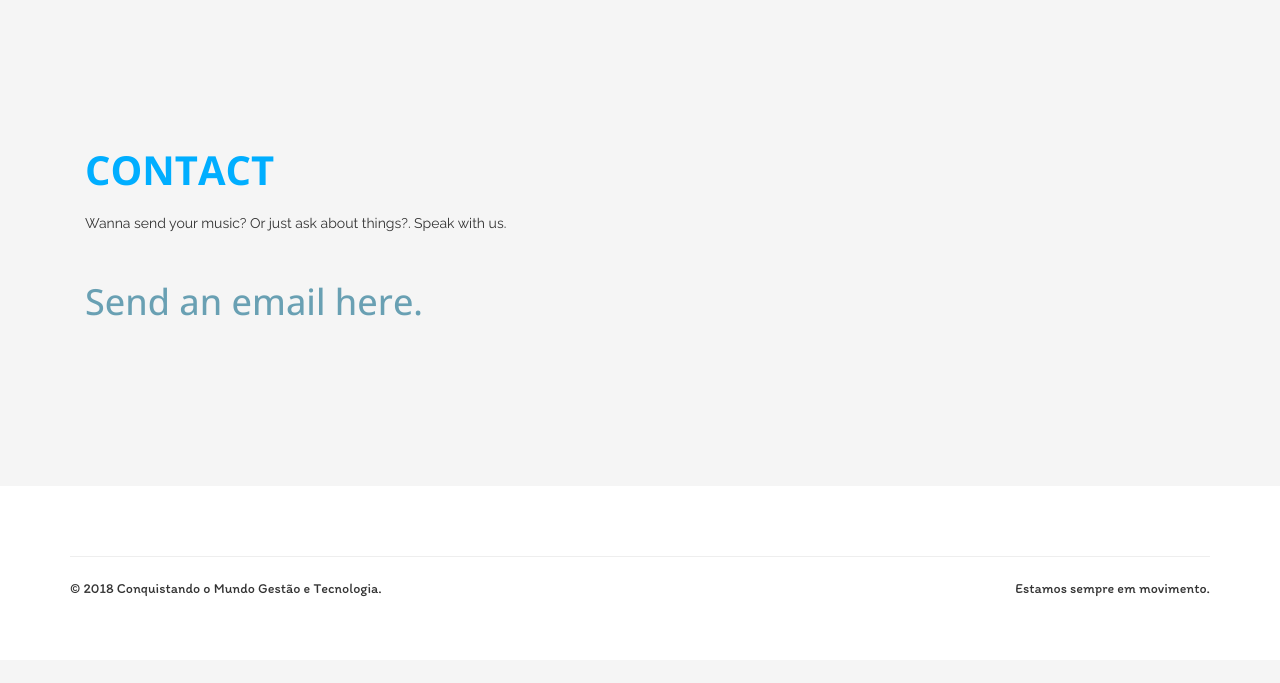
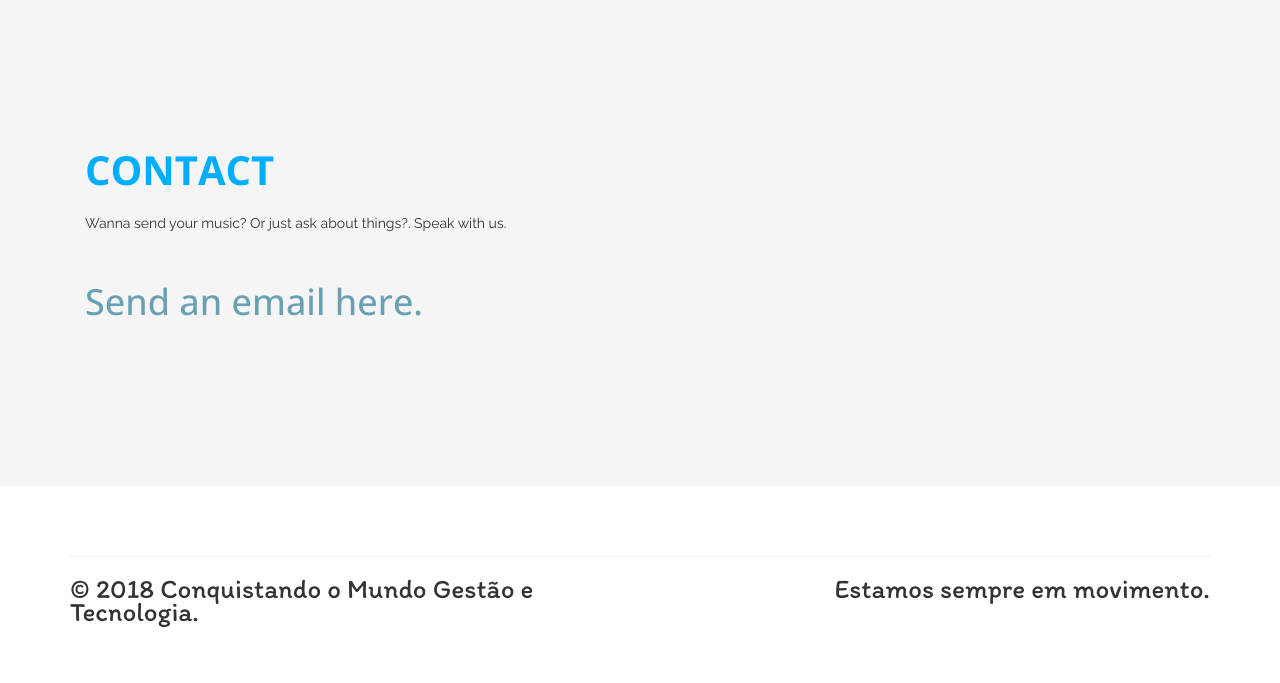
Before and after one commit to yurigu/conquistar-o-mundo, a PHP site: page / in a window 1280 px wide. Shown: the part 1460-2143 px from the top of the page. Before the commit the page ends 2057 px from the top, so only its background shows below. Run offline with PHP 8.4, Linux system fonts and the light colour scheme; some libraries are stand-ins or nearby versions.

Commit message:
Update style.css

```diff
--- a/css/style.css
+++ b/css/style.css
@@ -1241,7 +1241,7 @@ h5{
 
 .copyright p {
 	font-family: 'Itim', cursive;
-	font-size: 27;
+	font-size: 27px;
 }
 
 /*Overlay
```
